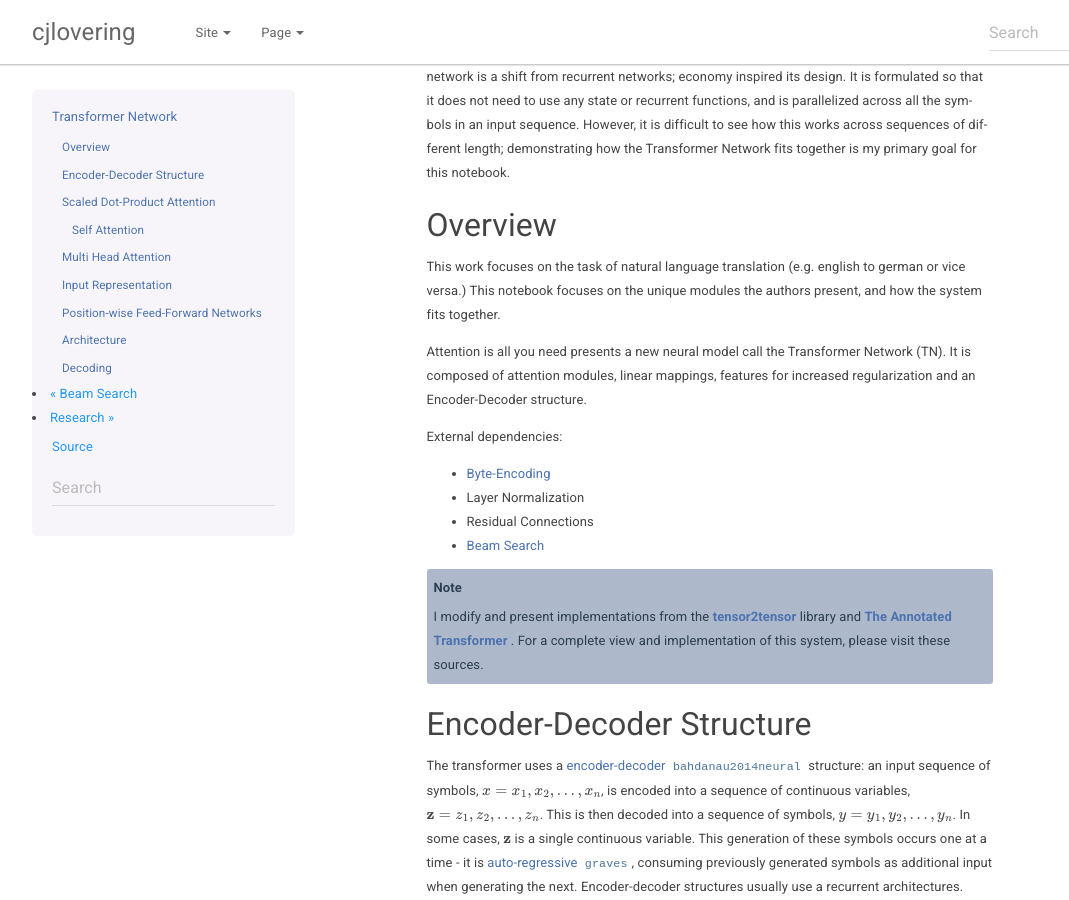
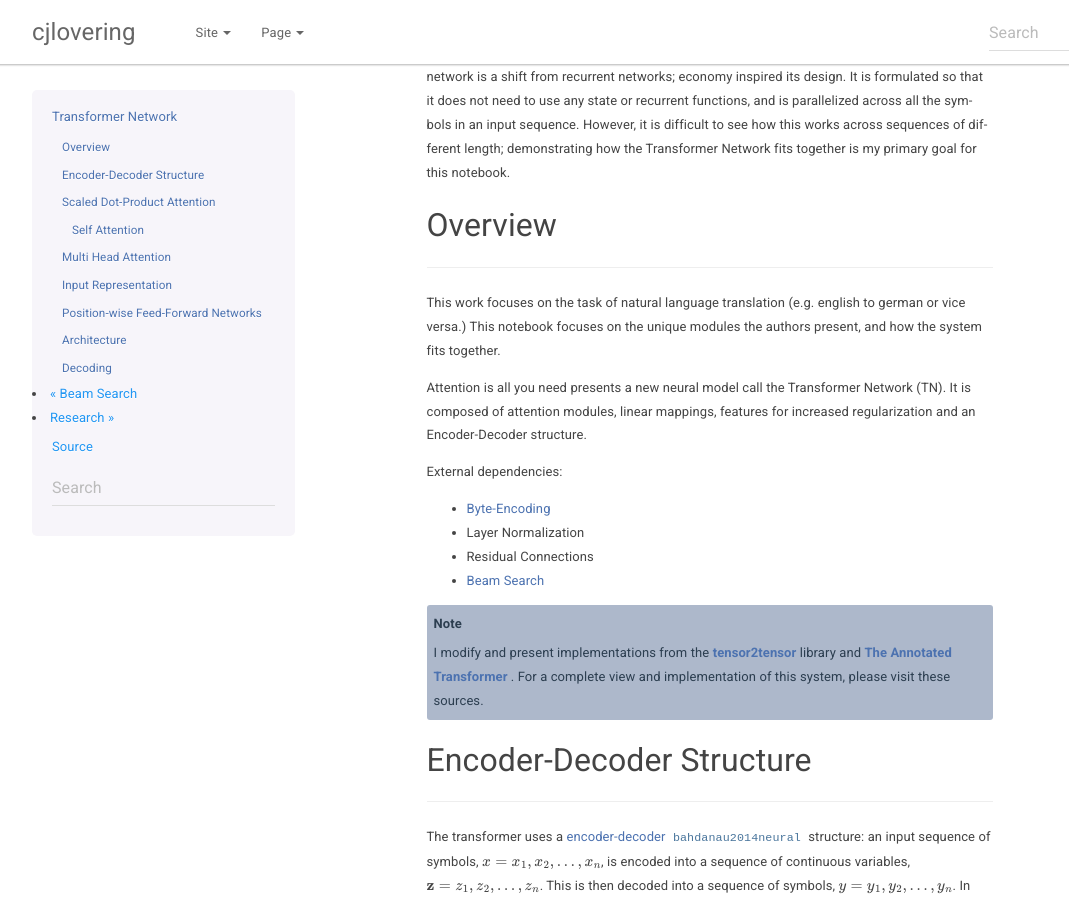
Before and after one commit to cjlovering/cjlovering.github.io, a Sphinx documentation site: the page built from docs/source/posts/003.rst, in a window 1280 px wide and 900 px high, scrolled down 396 px. Shown: the whole window, without its empty margins (38-1107 px from the left). Built offline with Sphinx 7.4.7, drawn with Linux system fonts in a browser that asks for light colours; some web fonts are replaced; cross-references to code outside the pages are shown as plain code.

Commit message:
Update makefile. Add hr beneath sections.

```diff
--- a/docs/source/posts/003.rst
+++ b/docs/source/posts/003.rst
@@ -8,6 +8,9 @@ Attention is all you need :cite:`vaswani2017attention` introduces the Transforme
 
 Overview
 ~~~~~~~~
+.. raw:: html
+
+  <hr />
 
 This work focuses on the task of natural language translation (e.g. english to german or vice versa.) This notebook focuses on the unique modules the authors present, and how the system fits together.
 
@@ -26,6 +29,9 @@ External dependencies:
 
 Encoder-Decoder Structure
 ~~~~~~~~~~~~~~~~~~~~~~~~~
+.. raw:: html
+
+  <hr />
 
 The transformer uses a `encoder-decoder`_ :cite:`bahdanau2014neural` structure: an input sequence of symbols, :math:`x = { x_1, x_2, \dots, x_n }`, is encoded into a sequence of continuous variables,  :math:`\mathbf{z} = { z_1, z_2, \dots, z_n }`. This is then decoded into a sequence of symbols, :math:`y = { y_1, y_2, \dots, y_n }`. In some cases, :math:`\mathbf{z}` is a single continuous variable. This generation of these symbols occurs one at a time - it is `auto-regressive`_ :cite:`graves`, consuming previously generated symbols as additional input when generating the next. Encoder-decoder structures usually use a recurrent architectures.
 
@@ -67,6 +73,9 @@ TN's stateless auto-regressive strategy decodes encoded (but not summarized) sou
 
 Scaled Dot-Product Attention
 ~~~~~~~~~~~~~~~~~~~~~~~~~~~~
+.. raw:: html
+
+  <hr />
 
 The authors describe attention as follows:
 
@@ -126,6 +135,9 @@ Below is an implementation for scaled dot product attention. Each line correspon
 
 Self Attention
 ##############
+.. raw:: html
+
+  <hr />
 
 With a single query, self attention will have no effect. This is because the attention mechanism will be a linear combination of the values, and it can only reproduce itself so it serves as an identity function.
 
@@ -219,11 +231,17 @@ Additionally, this module is able to support *h* different heads, and still outp
 
 Input Representation
 ~~~~~~~~~~~~~~~~~~~~
+.. raw:: html
+
+  <hr />
 
 This work used a Byte Pair Encoding scheme. This is a subword tokenization of your vocabulary. This is much more valuable than a UNK symbol. To build this representation, an iterative algorithm links together common segments, starting with character pairs.
 
 Position-wise Feed-Forward Networks
 ~~~~~~~~~~~~~~~~~~~~~~~~~~~~~~~~~~~
+.. raw:: html
+
+  <hr />
 
 This two linear transforms with a nonlinear (RELU) operation. The denotation of position-wise remarks on the fact that it is not a convolution, nor does it have any directly spatial functionality.
 
@@ -276,6 +294,9 @@ As the authors describe:
 
 Architecture
 ~~~~~~~~~~~~
+.. raw:: html
+
+  <hr />
 
 Each instance of the transformer will output a probability for the next symbol. As you can see, the encoder and decoder stacks are repeated N times each. In the paper the default was N = 6. The input and ouput of each stack is the of the same dimensionality. In addition to attention modules, they use a few techniques to regularize their network: layer normalization, residual connections, and dropout.
 
@@ -286,6 +307,9 @@ Each instance of the transformer will output a probability for the next symbol.
 
 Decoding
 ~~~~~~~~
+.. raw:: html
+
+  <hr />
 
 The linear layer takes an input of :math:`\mathbb{R}^{q \times m}` and has a weight shape of :math:`\mathbb{R}^{m \times vocab}`, outputing :math:`\mathbb{R}^{q \times vocab}`. During training, the decoding is set so that all subsequent positions are masked out during attention, so that a symbol could never see "into the future". So, the final linear layer will output a probability distribution for each query (each symbol generated so far) starting with the start symbol. When decoding the next symbol will always be the right-most dimension.
 
```
Also changed, not shown: docs/source/posts/002.rst (+9 -0 lines), 1 other file.
